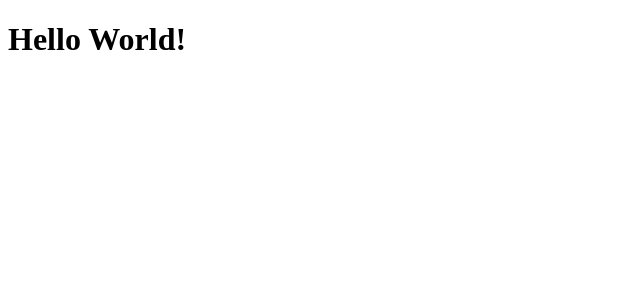
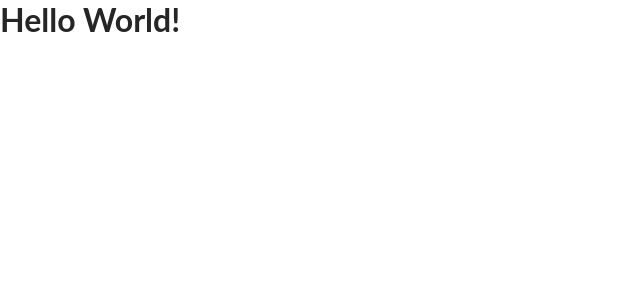
Before and after one commit to Vierc/Inditex_Test_App, a React app: page / in a window 1280 px wide. Shown: the top 300 px of the page, without its empty margins (0-640 px from the left). Built offline with nearby package versions, Linux system fonts and the light colour scheme.

Commit message:
CSS SASS Styles config added to Webpack

```diff
--- a/package.json
+++ b/package.json
@@ -27,9 +27,13 @@
     "@types/react-dom": "^18.2.6",
     "babel-jest": "^29.5.0",
     "babel-loader": "^9.1.2",
+    "css-loader": "^6.8.1",
     "html-webpack-plugin": "^5.5.3",
     "jest": "^29.5.0",
     "jest-environment-jsdom": "^29.5.0",
+    "mini-css-extract-plugin": "^2.7.6",
+    "node-sass": "^9.0.0",
+    "sass-loader": "^13.3.2",
     "ts-jest": "^29.1.0",
     "ts-loader": "^9.4.3",
     "typescript": "^5.1.3",
--- /dev/null
+++ b/src/App.css
@@ -0,0 +1,12 @@
+* {
+  margin: 0;
+  padding: 0;
+}
+
+html,
+body {
+  font-family: Lato, sans-serif;
+  font-size: 16px;
+  color: #262626;
+  background-color: #ffffff;
+}
--- a/src/App.tsx
+++ b/src/App.tsx
@@ -1,3 +1,5 @@
+import './App.css';
+
 const App = () => <h1>Hello World!</h1>;
 
 export default App;
--- a/webpack.config.js
+++ b/webpack.config.js
@@ -1,5 +1,6 @@
 const path = require("path");
 const HtmlWebpackPlugin = require("html-webpack-plugin");
+const MiniCssExtractPlugin = require("mini-css-extract-plugin");
 
 module.exports = {
   entry: "./src/index.tsx",
@@ -18,6 +19,14 @@ module.exports = {
         test: /\.(ts|tsx)$/,
         loader: "ts-loader",
       },
+      {
+        test: /\.(s*)css$/,
+        use: [
+          { loader: MiniCssExtractPlugin.loader },
+          "css-loader",
+          "sass-loader",
+        ],
+      },
     ],
   },
   resolve: {
@@ -27,6 +36,9 @@ module.exports = {
     new HtmlWebpackPlugin({
       template: path.join(__dirname, "public", "index.html")
     }),
+    new MiniCssExtractPlugin({
+      filename: "assets/[name].css",
+    }),
   ],
   devServer: {
     static: {
```
Also changed, not shown: 2 other files (tests, documents, lock files or other folders).
